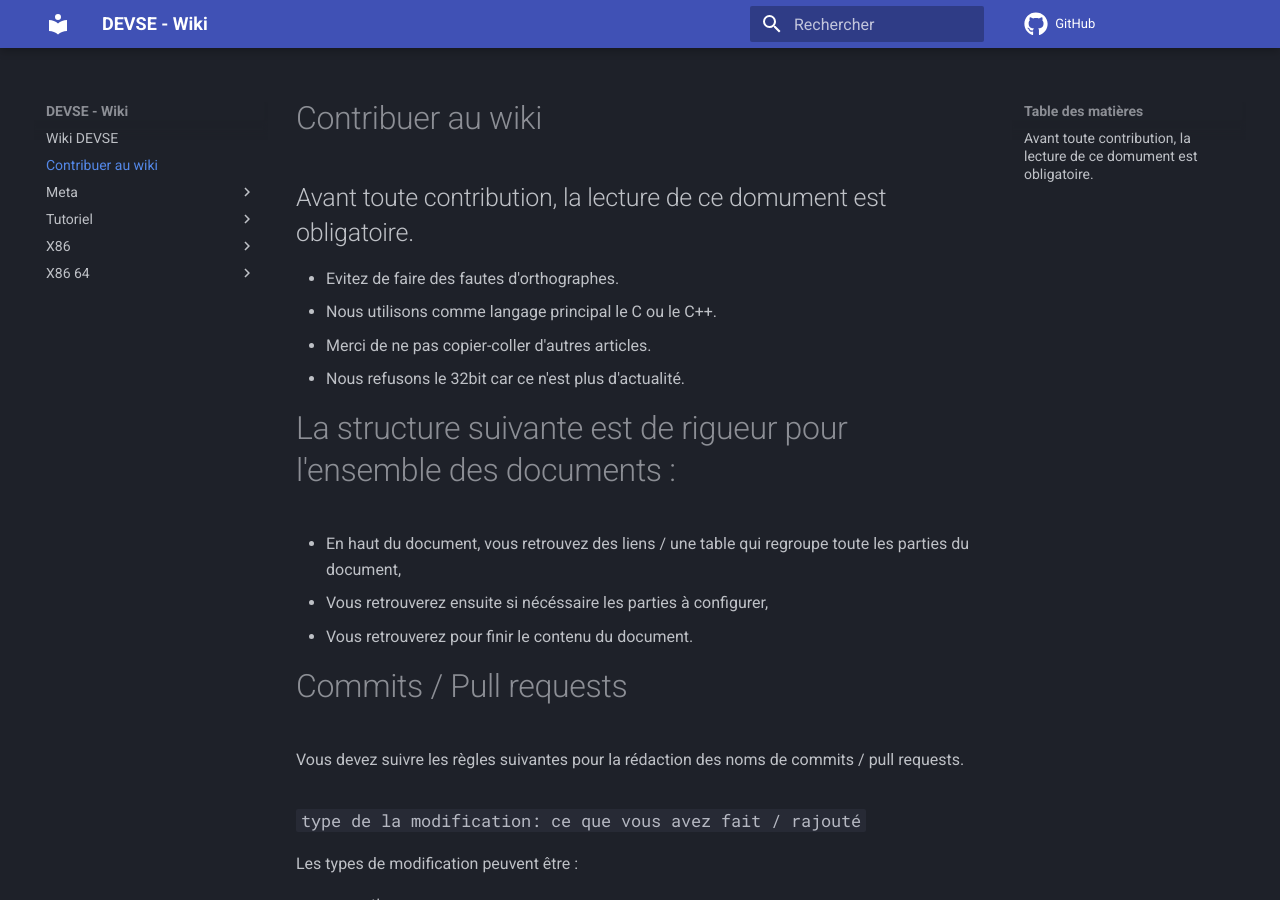
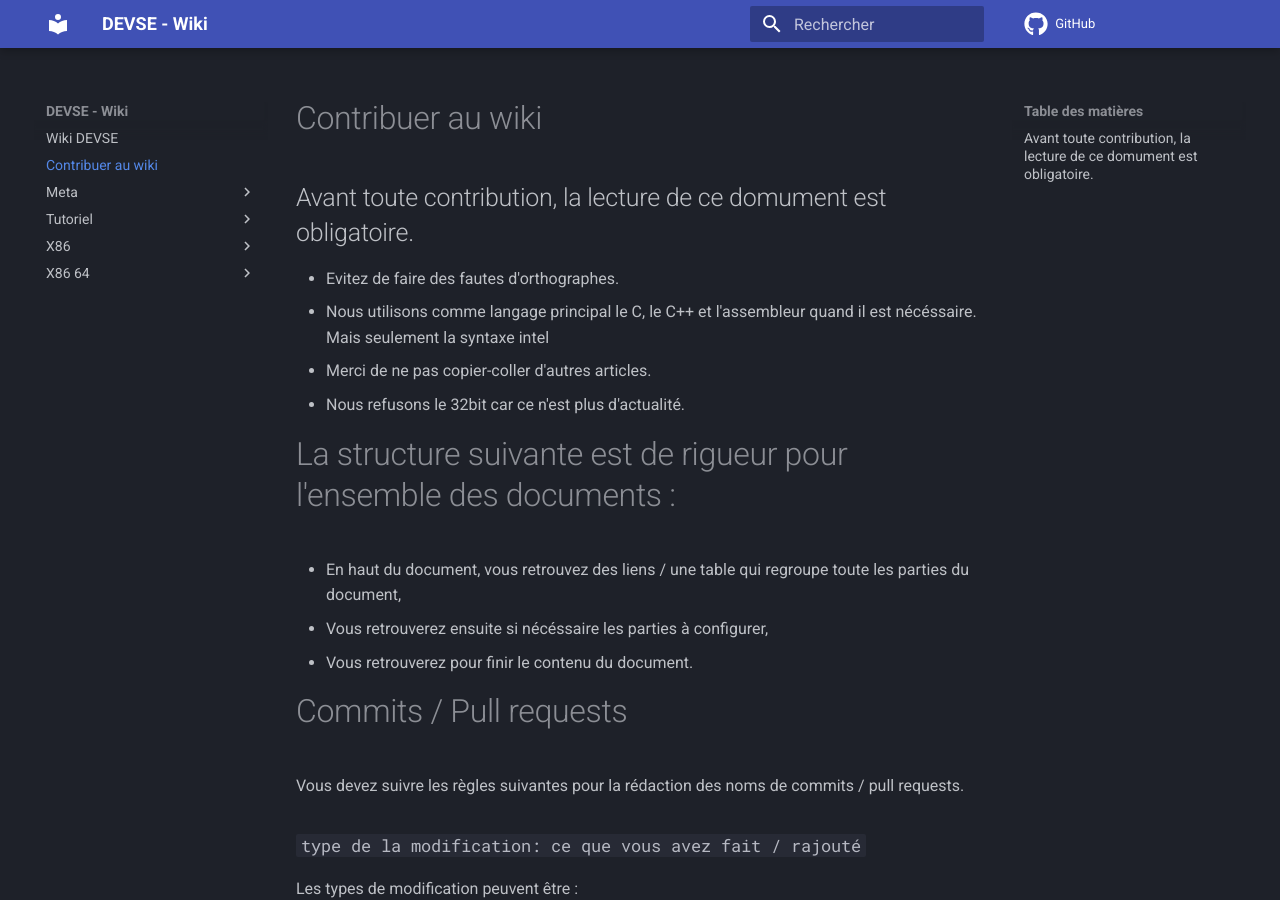
Before and after one commit to devse-org/wiki, an MkDocs documentation site: the page built from docs/CONTRIBUER.md, in a window 1280 px wide and 900 px high. Built offline with MkDocs 1.6.1 and Material for MkDocs 9.7.7, drawn with Linux system fonts in a browser that asks for light colours; comment, search, counter and statistics services are not loaded.

Commit message:
contribuer: ajout du language assembly quand nécéssaire

```diff
--- a/docs/CONTRIBUER.md
+++ b/docs/CONTRIBUER.md
@@ -1,7 +1,7 @@
 # Contribuer au wiki
 ## Avant toute contribution, la lecture de ce domument est obligatoire.
 - Evitez de faire des fautes d'orthographes.
-- Nous utilisons comme langage principal le C ou le C++.
+- Nous utilisons comme langage principal le C, le C++ et l'assembleur quand il est nécéssaire. Mais seulement la syntaxe intel
 - Merci de ne pas copier-coller d'autres articles.
 - Nous refusons le 32bit car ce n'est plus d'actualité.
 
```
